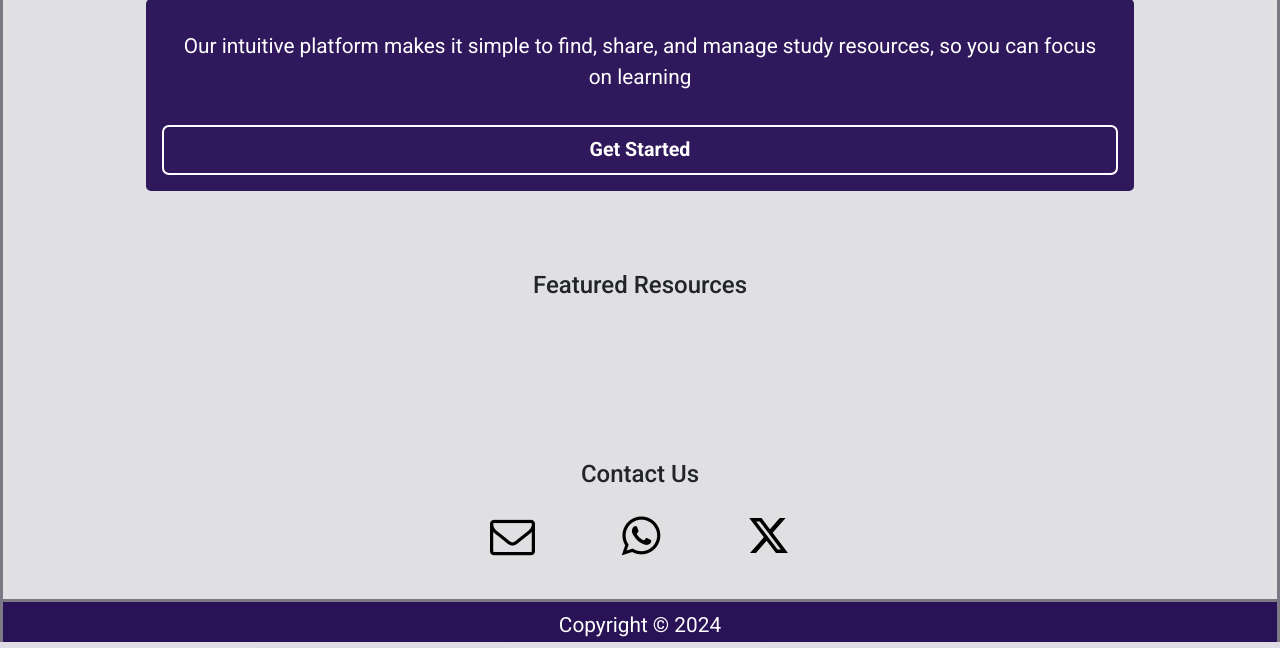
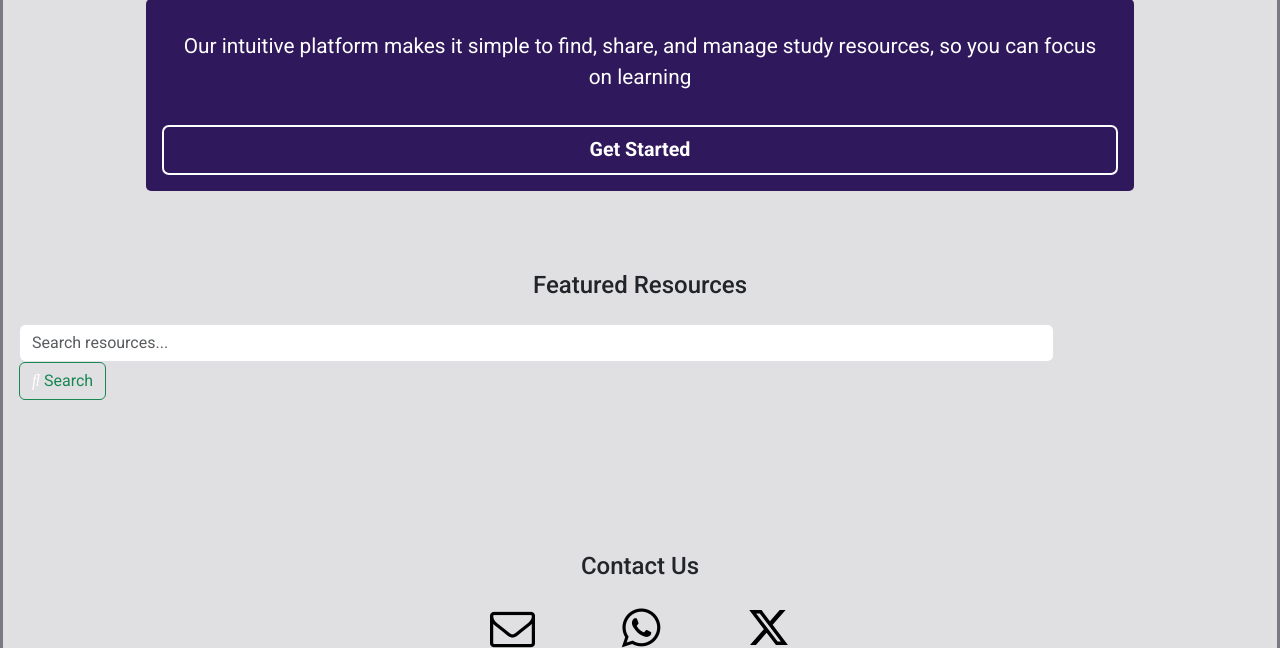
Before and after one commit to MoBazmul/studyLink, a Flask app: page / in a window 1280 px wide. Shown: the part 1655-2303 px from the top of the page. Run offline with Flask 3, Linux system fonts and the light colour scheme; data that the repository does not hold is empty; some libraries are stand-ins or nearby versions.

Commit message:
Adding a search bar in the home page

```diff
--- a/studylink/routes.py
+++ b/studylink/routes.py
@@ -70,6 +70,25 @@ def home():
     resources = sample(resources, 4)
 
   return render_template("home.html", title="Home", resources=resources, is_authenticated=is_authenticated, current_time=datetime.utcnow())
+
+
+@app.route('/search', methods=['GET'])
+def search_resources():
+  query = request.args.get('query', '')
+
+  resources = Resources.query.filter(
+      Resources.title.contains(query) |
+      Resources.description.contains(query)
+  ).all()
+
+  resources_dict = {}
+  for resource in resources:
+      course_name = resource.course_name
+      if course_name not in resources_dict:
+          resources_dict[course_name] = []
+      resources_dict[course_name].append(resource)
+
+  return render_template('home.html', resources_dict=resources_dict)
 
 
 
--- a/studylink/templates/home.html
+++ b/studylink/templates/home.html
@@ -45,6 +45,16 @@
     {% else %}
       <h2 class="preview_head">Added Resources</h2>
     {% endif %}
+    <form method="GET" action="{{ url_for('search_resources') }}" class="search-bar">
+      <div class="form-row">
+        <div class="col-md-10">
+          <input class="form-control" type="search" name="query" placeholder="Search resources..." aria-label="Search">
+        </div>
+        <div class="col-md-2">
+          <button class="btn btn-outline-success" type="submit"><i class="fas fa-search"></i> Search</button>
+        </div>
+      </div>
+    </form>
     {% if not is_authenticated %}
       <section class="content-box">
         {% for resource in resources %}
```
